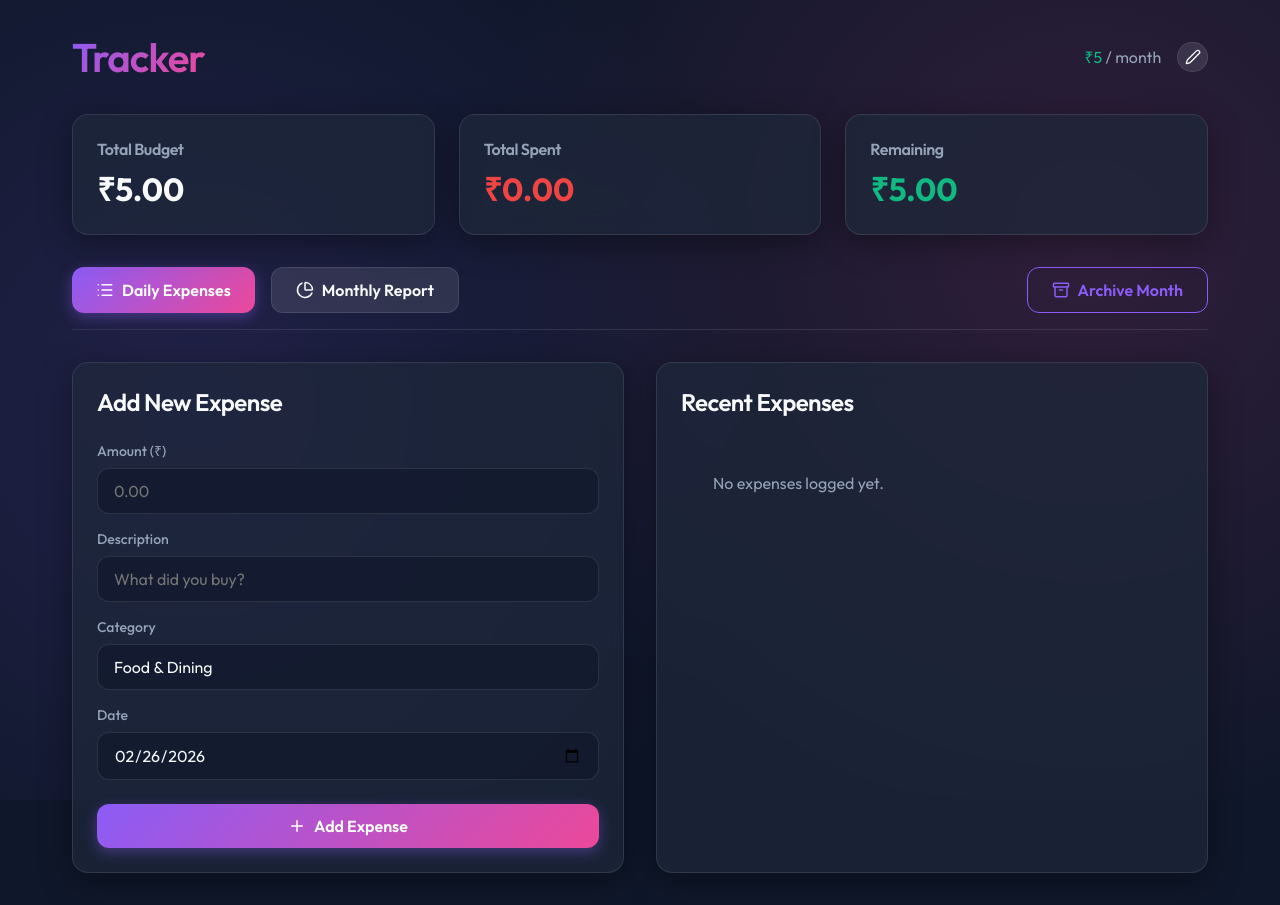
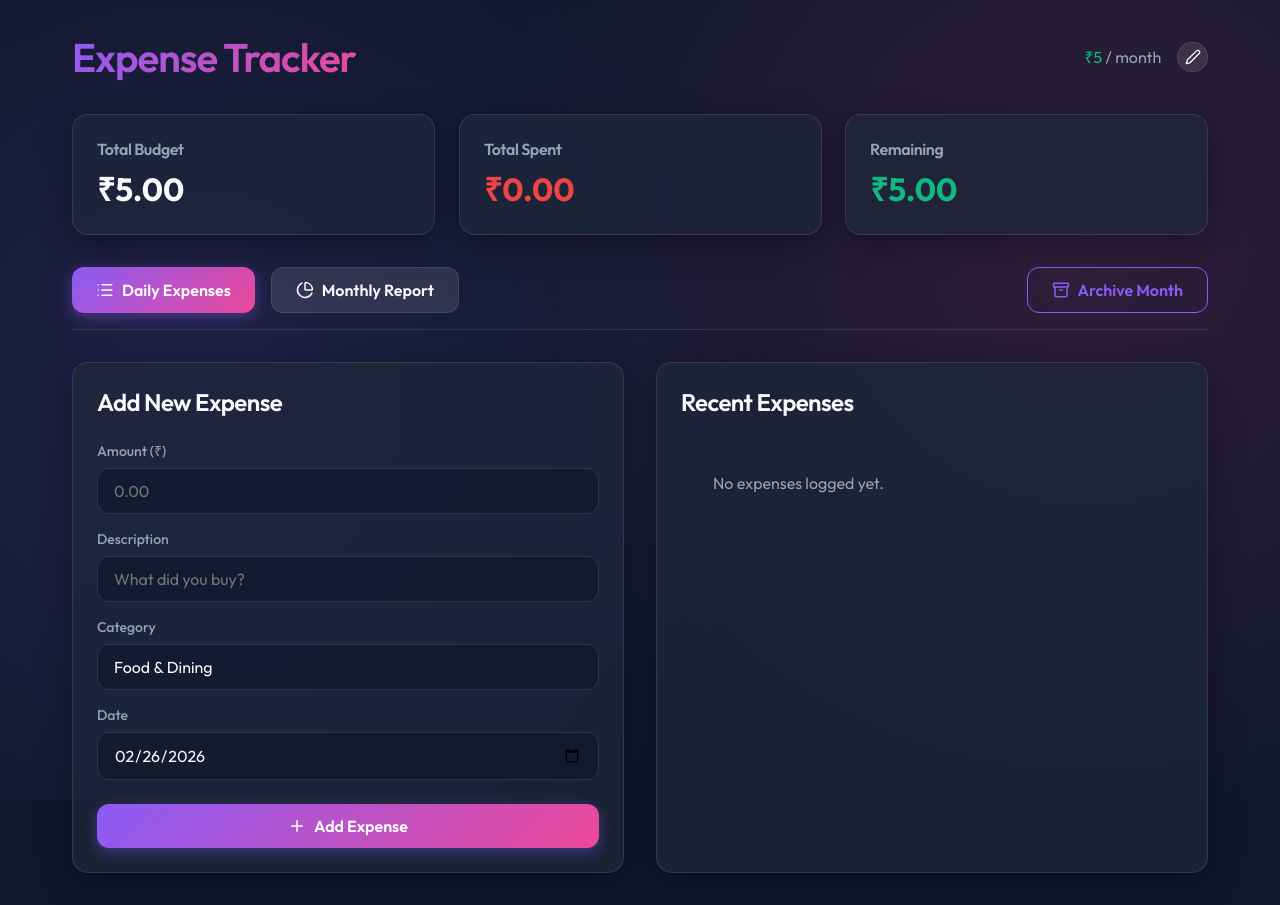
Before and after one commit to rudraksh229/ExpenseandBudget1, a React (Vite) app: page / in a window 1280 px wide. Both pictures are taken after typing "5" into the empty fields and a click on the button "Set Budget". Built offline with nearby package versions, Linux system fonts and the light colour scheme.

Commit message:
Updated project

```diff
--- a/src/App.jsx
+++ b/src/App.jsx
@@ -56,9 +56,9 @@ function App() {
   };
 
   return (
-    <div className="app-container">
+    <div className="app-container animate-fade-in">
       <header className="flex-between">
-        <h1>Tracker</h1>
+        <h1>Expense Tracker</h1>
         {budget && !isEditingBudget && (
           <div className="text-muted flex-between" style={{ gap: '1rem' }}>
             <span><span className="text-success font-bold">₹{budget.amount}</span> / month</span>
--- a/src/components/BudgetSetup.jsx
+++ b/src/components/BudgetSetup.jsx
@@ -41,7 +41,7 @@ const BudgetSetup = ({ onComplete, initialAmount = '', editMode = false, onCance
                 </div>
                 {error && <p className="text-danger" style={{ fontSize: '0.875rem', marginBottom: '1rem' }}>{error}</p>}
                 <div style={{ display: 'flex', gap: '1rem' }}>
-                    <button type="submit" className="btn btn-primary" style={{ flex: 1 }}>
+                    <button type="submit" className="btn btn-primary hover-scale" style={{ flex: 1 }}>
                         {editMode ? 'Update Budget' : 'Set Budget'}
                     </button>
                     {editMode && onCancel && (
--- a/src/components/Dashboard.jsx
+++ b/src/components/Dashboard.jsx
@@ -42,19 +42,19 @@ const Dashboard = ({ budget, expenses, setExpenses }) => {
         <div style={{ display: 'flex', flexDirection: 'column', gap: '2rem' }}>
             {/* Overview Cards */}
             <div style={{ display: 'grid', gridTemplateColumns: 'repeat(auto-fit, minmax(250px, 1fr))', gap: '1.5rem' }}>
-                <div className="glass-card">
+                <div className="glass-card animate-scale-in delay-100 hover-scale">
                     <h3 className="text-muted" style={{ fontSize: '1rem', marginBottom: '0.5rem' }}>Total Budget</h3>
                     <div style={{ fontSize: '2rem', fontWeight: '700' }}>₹{budget.amount.toFixed(2)}</div>
                 </div>
 
-                <div className="glass-card">
+                <div className="glass-card animate-scale-in delay-200 hover-scale">
                     <h3 className="text-muted" style={{ fontSize: '1rem', marginBottom: '0.5rem' }}>Total Spent</h3>
                     <div style={{ fontSize: '2rem', fontWeight: '700' }} className="text-danger">
                         ₹{totalSpent.toFixed(2)}
                     </div>
                 </div>
 
-                <div className="glass-card">
+                <div className="glass-card animate-scale-in delay-300 hover-scale">
                     <h3 className="text-muted" style={{ fontSize: '1rem', marginBottom: '0.5rem' }}>Remaining</h3>
                     <div style={{ fontSize: '2rem', fontWeight: '700' }} className={isOverBudget ? 'text-danger' : 'text-success'}>
                         ₹{remaining.toFixed(2)}
@@ -91,17 +91,17 @@ const Dashboard = ({ budget, expenses, setExpenses }) => {
             {/* Main Content Area */}
             {activeTab === 'expenses' ? (
                 <div style={{ display: 'grid', gridTemplateColumns: 'repeat(auto-fit, minmax(300px, 1fr))', gap: '2rem' }}>
-                    <div>
+                    <div className="animate-fade-in delay-400">
                         <ExpenseForm setExpenses={setExpenses} />
                     </div>
-                    <div className="glass-card">
+                    <div className="glass-card animate-fade-in delay-500">
                         <h3 style={{ marginBottom: '1.5rem' }}>Recent Expenses</h3>
                         {expenses.length === 0 ? (
                             <p className="text-muted text-center" style={{ padding: '2rem' }}>No expenses logged yet.</p>
                         ) : (
                             <div style={{ display: 'flex', flexDirection: 'column', gap: '1rem' }}>
                                 {[...expenses].reverse().map(exp => (
-                                    <div key={exp.id} style={{ display: 'flex', justifyContent: 'space-between', alignItems: 'center', padding: '1rem', background: 'rgba(255,255,255,0.05)', borderRadius: 'var(--radius-sm)' }}>
+                                    <div key={exp.id} className="animate-slide-right hover-scale" style={{ display: 'flex', justifyContent: 'space-between', alignItems: 'center', padding: '1rem', background: 'rgba(255,255,255,0.05)', borderRadius: 'var(--radius-sm)' }}>
                                         <div>
                                             <div style={{ fontWeight: '500' }}>{exp.description}</div>
                                             <div className="text-muted" style={{ fontSize: '0.875rem', marginTop: '0.25rem' }}>
--- a/src/components/ExpenseForm.jsx
+++ b/src/components/ExpenseForm.jsx
@@ -100,7 +100,7 @@ const ExpenseForm = ({ setExpenses }) => {
 
                 {error && <p className="text-danger" style={{ fontSize: '0.875rem', marginBottom: '1rem' }}>{error}</p>}
 
-                <button type="submit" className="btn btn-primary" style={{ width: '100%', marginTop: '0.5rem' }}>
+                <button type="submit" className="btn btn-primary hover-scale" style={{ width: '100%', marginTop: '0.5rem' }}>
                     <Plus size={18} /> Add Expense
                 </button>
             </form>
--- a/src/components/MonthlyReport.jsx
+++ b/src/components/MonthlyReport.jsx
@@ -104,7 +104,7 @@ const MonthlyReport = ({ budget, expenses }) => {
             <div style={{ display: 'grid', gridTemplateColumns: 'repeat(auto-fit, minmax(400px, 1fr))', gap: '2rem' }}>
 
                 {/* Expenses by Category Pie Chart */}
-                <div className="glass-card" style={{ height: '400px' }}>
+                <div className="glass-card animate-scale-in delay-100 hover-scale" style={{ height: '400px' }}>
                     <h3 style={{ marginBottom: '1rem' }}>Spending by Category ({currentLabel})</h3>
                     {currentExpenses.length === 0 ? (
                         <div style={{ display: 'flex', height: '100%', alignItems: 'center', justifyContent: 'center' }} className="text-muted">
@@ -134,7 +134,7 @@ const MonthlyReport = ({ budget, expenses }) => {
                 </div>
 
                 {/* Daily Spending Bar Chart */}
-                <div className="glass-card" style={{ height: '400px' }}>
+                <div className="glass-card animate-scale-in delay-200 hover-scale" style={{ height: '400px' }}>
                     <h3 style={{ marginBottom: '1rem' }}>Daily Spending ({currentLabel})</h3>
                     {currentExpenses.length === 0 ? (
                         <div style={{ display: 'flex', height: '100%', alignItems: 'center', justifyContent: 'center' }} className="text-muted">
@@ -157,7 +157,7 @@ const MonthlyReport = ({ budget, expenses }) => {
 
             {/* Month over Month Comparison */}
             {archives.length > 0 && (
-                <div className="glass-card" style={{ height: '400px' }}>
+                <div className="glass-card animate-scale-in delay-300 hover-scale" style={{ height: '400px' }}>
                     <h3 style={{ marginBottom: '1rem' }}>Month-over-Month Comparison</h3>
                     <ResponsiveContainer width="100%" height="85%">
                         <BarChart data={comparisonData}>
--- a/src/index.css
+++ b/src/index.css
@@ -2,13 +2,16 @@
 
 :root {
   /* Color Palette */
-  --bg-primary: #0f172a; /* Deep Slate */
+  --bg-primary: #0f172a;
+  /* Deep Slate */
   --bg-secondary: #1e293b;
   --text-primary: #f8fafc;
   --text-secondary: #94a3b8;
 
-  --accent-primary: #8b5cf6; /* Vibrant Purple */
-  --accent-secondary: #ec4899; /* Pink */
+  --accent-primary: #8b5cf6;
+  /* Vibrant Purple */
+  --accent-secondary: #ec4899;
+  /* Pink */
   --accent-gradient: linear-gradient(135deg, var(--accent-primary), var(--accent-secondary));
 
   --success: #10b981;
@@ -57,7 +60,12 @@ body {
 }
 
 /* Typography */
-h1, h2, h3, h4, h5, h6 {
+h1,
+h2,
+h3,
+h4,
+h5,
+h6 {
   font-weight: 600;
   letter-spacing: -0.025em;
 }
@@ -70,8 +78,13 @@ h1 {
   background-clip: text;
 }
 
-h2 { font-size: 1.875rem; }
-h3 { font-size: 1.5rem; }
+h2 {
+  font-size: 1.875rem;
+}
+
+h3 {
+  font-size: 1.5rem;
+}
 
 /* Dashboard Cards (Glassmorphism) */
 .glass-card {
@@ -170,10 +183,21 @@ h3 { font-size: 1.5rem; }
 }
 
 /* Utilities */
-.text-success { color: var(--success); }
-.text-danger { color: var(--danger); }
-.text-warning { color: var(--warning); }
-.text-muted { color: var(--text-secondary); }
+.text-success {
+  color: var(--success);
+}
+
+.text-danger {
+  color: var(--danger);
+}
+
+.text-warning {
+  color: var(--warning);
+}
+
+.text-muted {
+  color: var(--text-secondary);
+}
 
 .flex-between {
   display: flex;
@@ -183,8 +207,15 @@ h3 { font-size: 1.5rem; }
 
 /* Animations */
 @keyframes fadeIn {
-  from { opacity: 0; transform: translateY(10px); }
-  to { opacity: 1; transform: translateY(0); }
+  from {
+    opacity: 0;
+    transform: translateY(10px);
+  }
+
+  to {
+    opacity: 1;
+    transform: translateY(0);
+  }
 }
 
 .animate-fade-in {
@@ -192,8 +223,115 @@ h3 { font-size: 1.5rem; }
 }
 
 @keyframes slideDown {
-  from { opacity: 0; transform: translateY(-20px); }
-  to { opacity: 1; transform: translateY(0); }
+  from {
+    opacity: 0;
+    transform: translateY(-20px);
+  }
+
+  to {
+    opacity: 1;
+    transform: translateY(0);
+  }
+}
+
+@keyframes pulseGlow {
+  0% {
+    box-shadow: 0 0 0 0 rgba(139, 92, 246, 0.4);
+  }
+
+  70% {
+    box-shadow: 0 0 0 10px rgba(139, 92, 246, 0);
+  }
+
+  100% {
+    box-shadow: 0 0 0 0 rgba(139, 92, 246, 0);
+  }
+}
+
+.animate-pulse-glow {
+  animation: pulseGlow 2s infinite;
+}
+
+@keyframes slideInRight {
+  from {
+    opacity: 0;
+    transform: translateX(20px);
+  }
+
+  to {
+    opacity: 1;
+    transform: translateX(0);
+  }
+}
+
+.animate-slide-right {
+  opacity: 0;
+  /* start hidden to prevent flash before animation */
+  animation: slideInRight 0.4s ease-out forwards;
+}
+
+@keyframes scaleIn {
+  from {
+    opacity: 0;
+    transform: scale(0.95);
+  }
+
+  to {
+    opacity: 1;
+    transform: scale(1);
+  }
+}
+
+.animate-scale-in {
+  opacity: 0;
+  animation: scaleIn 0.3s cubic-bezier(0.175, 0.885, 0.32, 1.275) forwards;
+}
+
+@keyframes float {
+  0% {
+    transform: translateY(0px);
+  }
+
+  50% {
+    transform: translateY(-5px);
+  }
+
+  100% {
+    transform: translateY(0px);
+  }
+}
+
+.animate-float {
+  animation: float 3s ease-in-out infinite;
+}
+
+.hover-scale {
+  transition: transform 0.2s cubic-bezier(0.175, 0.885, 0.32, 1.275);
+}
+
+.hover-scale:hover {
+  transform: scale(1.02);
+}
+
+/* Stagger animation delays */
+.delay-100 {
+  animation-delay: 100ms;
+}
+
+.delay-200 {
+  animation-delay: 200ms;
+}
+
+.delay-300 {
+  animation-delay: 300ms;
+}
+
+.delay-400 {
+  animation-delay: 400ms;
+}
+
+.delay-500 {
+  animation-delay: 500ms;
 }
 
 /* Notification Banner */
```
